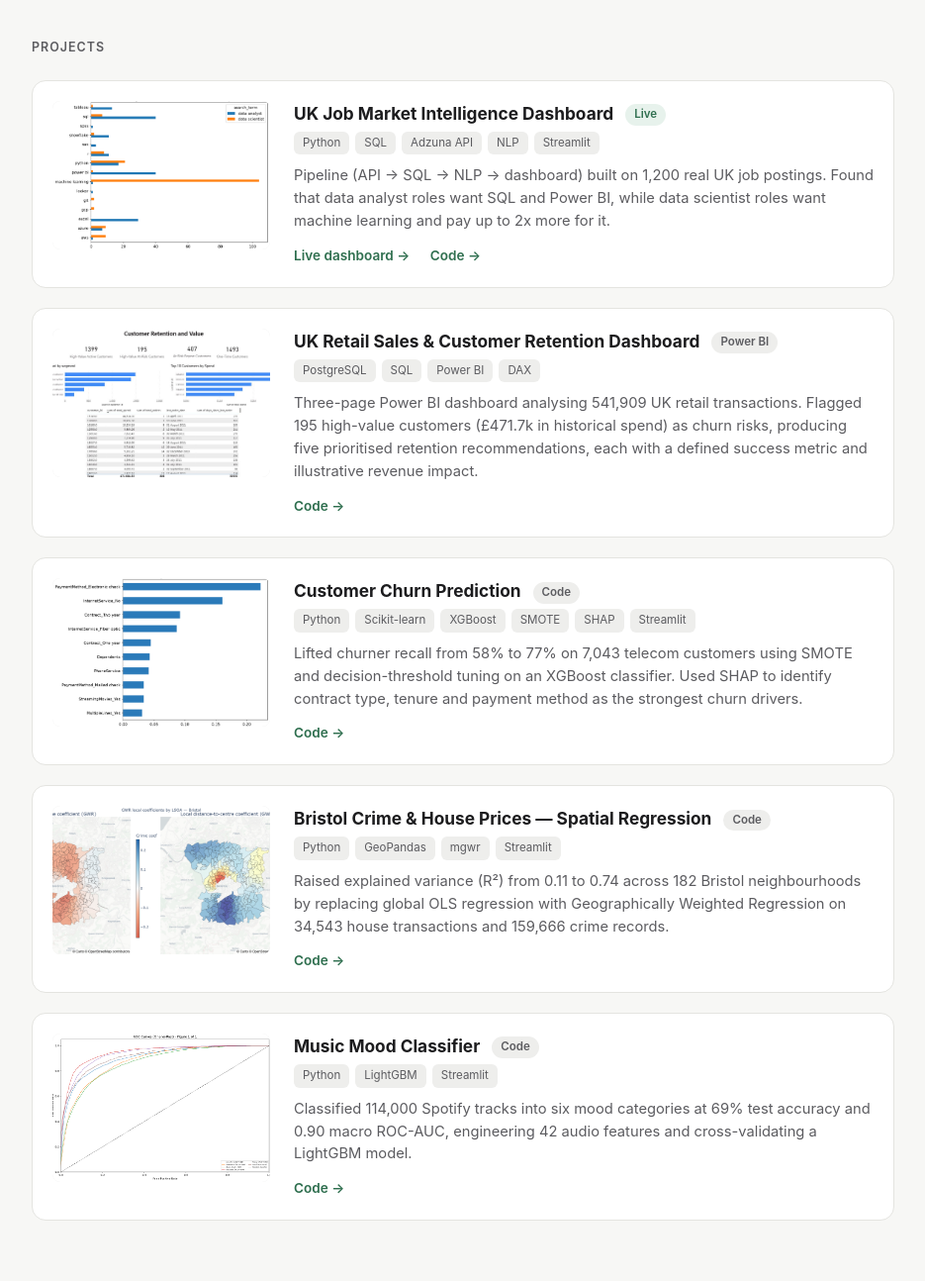
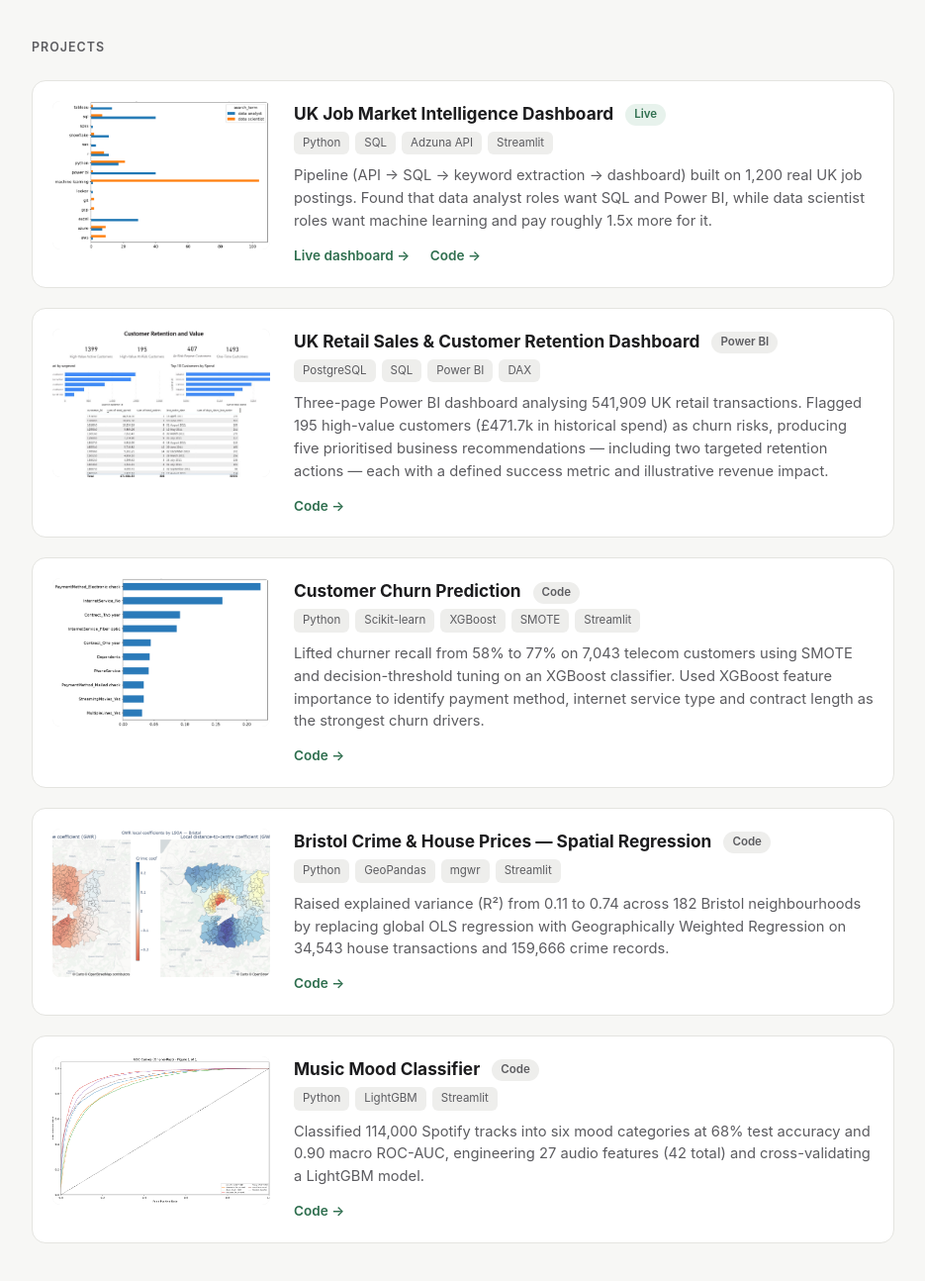
Before and after one commit to layaung-linnlett/layaung-linnlett.github.io, a plain HTML site: page index.html in a window 1280 px wide. Shown: the part 340-1634 px from the top of the page at 99% size, without its empty margins (172-1107 px from the left). Drawn offline with Linux system fonts and the light colour scheme.

Commit message:
Fix inaccurate project claims: remove unused NLP/SHAP tags, correct accuracy and feature counts
Corrects claims that didn't match the underlying code: job market
extraction is keyword-based not NLP, salary premium is ~1.5x not 2x,
retail recommendations are 5 total with 2 retention-specific, churn
drivers come from XGBoost feature importance not SHAP, and music mood
accuracy/feature counts match the actual evaluation output.

```diff
--- a/index.html
+++ b/index.html
@@ -93,8 +93,8 @@
       <img src="assets/job-market.png" alt="Skill demand chart from the UK Job Market Intelligence Dashboard">
       <div class="project-body">
         <h3>UK Job Market Intelligence Dashboard <span class="project-status status-live">Live</span></h3>
-        <div class="tags"><span>Python</span><span>SQL</span><span>Adzuna API</span><span>NLP</span><span>Streamlit</span></div>
-        <p class="desc">Pipeline (API → SQL → NLP → dashboard) built on 1,200 real UK job postings. Found that data analyst roles want SQL and Power BI, while data scientist roles want machine learning and pay up to 2x more for it.</p>
+        <div class="tags"><span>Python</span><span>SQL</span><span>Adzuna API</span><span>Streamlit</span></div>
+        <p class="desc">Pipeline (API → SQL → keyword extraction → dashboard) built on 1,200 real UK job postings. Found that data analyst roles want SQL and Power BI, while data scientist roles want machine learning and pay roughly 1.5x more for it.</p>
         <div class="project-links">
           <a href="https://uk-job-market-intelligence.streamlit.app" target="_blank" rel="noopener">Live dashboard →</a>
           <a href="https://github.com/layaung-linnlett/uk-job-market-intelligence" target="_blank" rel="noopener">Code →</a>
@@ -107,7 +107,7 @@
       <div class="project-body">
         <h3>UK Retail Sales &amp; Customer Retention Dashboard <span class="project-status status-code">Power BI</span></h3>
         <div class="tags"><span>PostgreSQL</span><span>SQL</span><span>Power BI</span><span>DAX</span></div>
-        <p class="desc">Three-page Power BI dashboard analysing 541,909 UK retail transactions. Flagged 195 high-value customers (£471.7k in historical spend) as churn risks, producing five prioritised retention recommendations, each with a defined success metric and illustrative revenue impact.</p>
+        <p class="desc">Three-page Power BI dashboard analysing 541,909 UK retail transactions. Flagged 195 high-value customers (£471.7k in historical spend) as churn risks, producing five prioritised business recommendations — including two targeted retention actions — each with a defined success metric and illustrative revenue impact.</p>
         <div class="project-links">
           <a href="https://github.com/layaung-linnlett/retail-sales-performance-dashboard" target="_blank" rel="noopener">Code →</a>
         </div>
@@ -115,11 +115,11 @@
     </div>
 
     <div class="project">
-      <img src="assets/churn.png" alt="SHAP feature importance chart from the Customer Churn Prediction project">
+      <img src="assets/churn.png" alt="XGBoost feature importance chart from the Customer Churn Prediction project">
       <div class="project-body">
         <h3>Customer Churn Prediction <span class="project-status status-code">Code</span></h3>
-        <div class="tags"><span>Python</span><span>Scikit-learn</span><span>XGBoost</span><span>SMOTE</span><span>SHAP</span><span>Streamlit</span></div>
-        <p class="desc">Lifted churner recall from 58% to 77% on 7,043 telecom customers using SMOTE and decision-threshold tuning on an XGBoost classifier. Used SHAP to identify contract type, tenure and payment method as the strongest churn drivers.</p>
+        <div class="tags"><span>Python</span><span>Scikit-learn</span><span>XGBoost</span><span>SMOTE</span><span>Streamlit</span></div>
+        <p class="desc">Lifted churner recall from 58% to 77% on 7,043 telecom customers using SMOTE and decision-threshold tuning on an XGBoost classifier. Used XGBoost feature importance to identify payment method, internet service type and contract length as the strongest churn drivers.</p>
         <div class="project-links">
           <a href="https://github.com/layaung-linnlett/customer_churn_prediction" target="_blank" rel="noopener">Code →</a>
         </div>
@@ -143,7 +143,7 @@
       <div class="project-body">
         <h3>Music Mood Classifier <span class="project-status status-code">Code</span></h3>
         <div class="tags"><span>Python</span><span>LightGBM</span><span>Streamlit</span></div>
-        <p class="desc">Classified 114,000 Spotify tracks into six mood categories at 69% test accuracy and 0.90 macro ROC-AUC, engineering 42 audio features and cross-validating a LightGBM model.</p>
+        <p class="desc">Classified 114,000 Spotify tracks into six mood categories at 68% test accuracy and 0.90 macro ROC-AUC, engineering 27 audio features (42 total) and cross-validating a LightGBM model.</p>
         <div class="project-links">
           <a href="https://github.com/layaung-linnlett/Music_Mood_Classifier" target="_blank" rel="noopener">Code →</a>
         </div>
```
